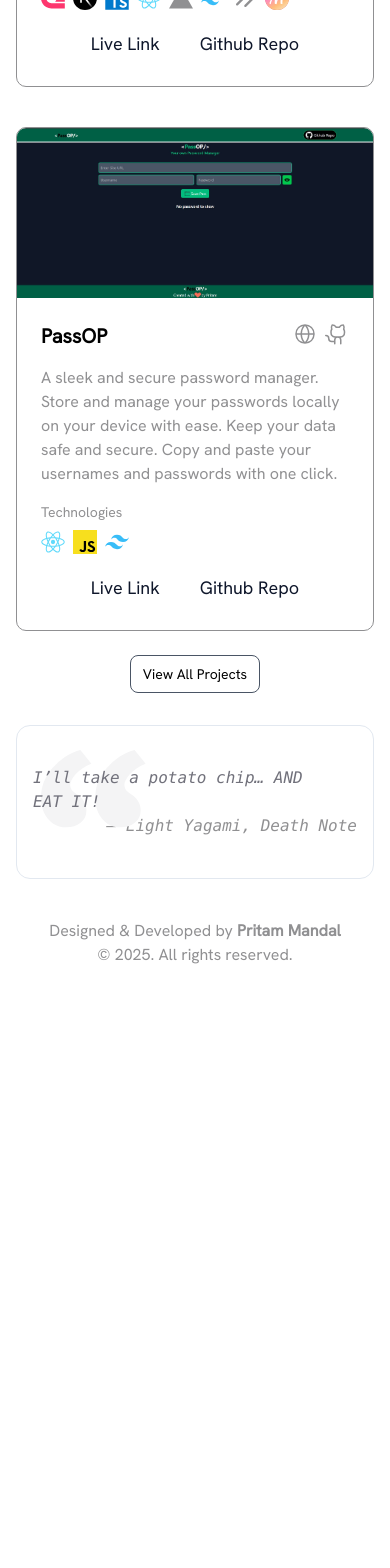
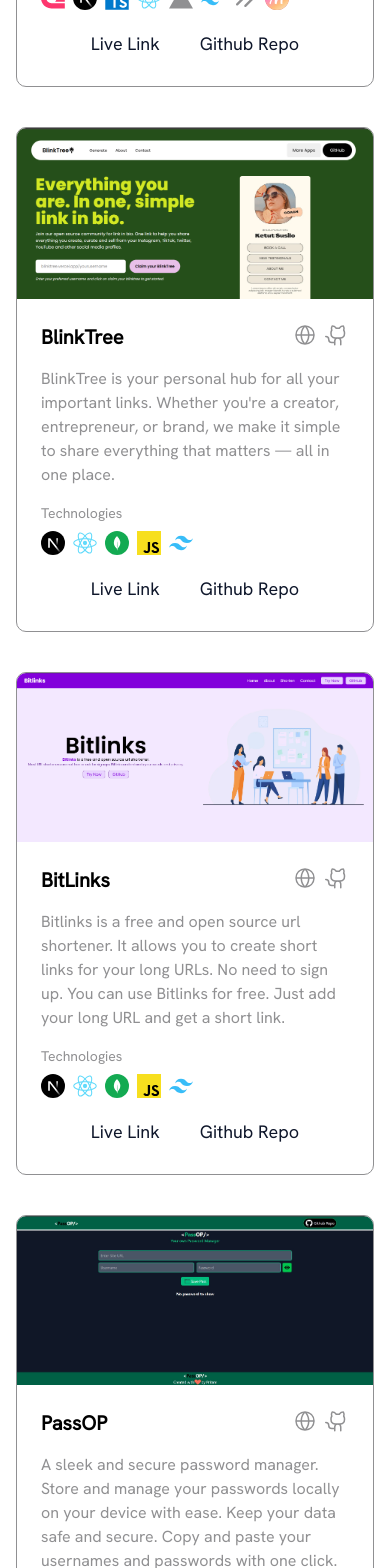
Before and after one commit to pritamdev-bit/minimal-portfolio, a Next.js app: page / in a window 390 px wide. Shown: the part 1260-2828 px from the top of the page. Before the commit the page ends 2251 px from the top, so only its background shows below. Built offline with nearby package versions, Linux system fonts and the light colour scheme; no server answers.

Commit message:
projects updated

```diff
--- a/components/Communication.jsx
+++ b/components/Communication.jsx
@@ -11,7 +11,7 @@
     return (
         <div className='mb-20'>
             <div className='flex gap-2 mb-6'>
-                <Link href="/resume" className='w-fit flex items-center gap-1 dark:bg-black dark:text-white text-black px-2 py-1 rounded-md border border-gray-600 ring-black dark:ring-white hover:ring-2'>
+                <Link href="/resume" target='_blank' className='w-fit flex items-center gap-1 dark:bg-black dark:text-white text-black px-2 py-1 rounded-md border border-gray-600 ring-black dark:ring-white hover:ring-2'>
                     <span>
                         <Image src="/resume.png" className='dark:invert' alt="resume" width={20} height={20} />
                     </span>
--- a/components/ProjectGrid.jsx
+++ b/components/ProjectGrid.jsx
@@ -13,6 +13,7 @@
 import { Appwriteic } from './iconstools/appwriteic'
 import { ButtonLink } from './LinkButton'
 import { Jsic } from './iconstools/Jsic'
+import { Mongoic } from './iconstools/Mongoic'
 
 const ProjectGrid = () => {
     return (
@@ -61,6 +62,86 @@
 
             </div>
             <div className='border border-[#909092] md:w-[350px] w-full rounded-lg overflow-hidden'>
+                <Link href="https://blinktree.vercel.app/" target="_blank">
+                    <div className='w-full overflow-hidden'>
+                        <Image src="/btree.png" alt="projects" className='md:w-[350px] w-full' width={370} height={370} />
+                    </div>
+                </Link>
+                <div className='p-6 dark:bg-[#171717]'>
+                    <div className='flex justify-between'>
+                        <div className='dark:text-white text-black text-xl font-semibold'>BlinkTree</div>
+                        <div className='flex gap-2'>
+                            <span>
+                                <Link href="https://blinktree.vercel.app/" target="_blank" >
+                                    <Site />
+                                </Link>
+                            </span>
+                            <span>
+                                <Link href="https://github.com/pritamdev-bit/blinktree" target="_blank" >
+                                    <Ghp />
+                                </Link>
+                            </span>
+                        </div>
+                    </div>
+                    <p className='my-4'>
+                        BlinkTree is your personal hub for all your important links. Whether you're a creator, entrepreneur, or brand, we make it simple to share everything that matters — all in one place.
+                    </p>
+                    <div className='text-sm mb-2'>Technologies</div>
+                    <div className='flex gap-2 mb-4'>
+                        <Nextic />
+                        <Reactic />
+                        <Mongoic />
+                        <Jsic />
+                        <Twic />
+                    </div>
+                    <div className='flex gap-2 justify-center'>
+                        <ButtonLink link={"https://blinktree.vercel.app/"} children={"Live Link"} />
+                        <ButtonLink link={"https://github.com/pritamdev-bit/blinktree"} children={"Github Repo"} />
+                    </div>
+                </div>
+
+            </div>
+            <div className='border border-[#909092] md:w-[350px] w-full rounded-lg overflow-hidden'>
+                <Link href="https://bitlinks-open.vercel.app/" target="_blank">
+                    <div className='w-full overflow-hidden'>
+                        <Image src="/blinks.png" alt="projects" className='md:w-[350px] w-full' width={370} height={370} />
+                    </div>
+                </Link>
+                <div className='p-6 dark:bg-[#171717]'>
+                    <div className='flex justify-between'>
+                        <div className='dark:text-white text-black text-xl font-semibold'>BitLinks</div>
+                        <div className='flex gap-2'>
+                            <span>
+                                <Link href="https://bitlinks-open.vercel.app/" target="_blank" >
+                                    <Site />
+                                </Link>
+                            </span>
+                            <span>
+                                <Link href="https://github.com/pritamdev-bit/bitlinks" target="_blank" >
+                                    <Ghp />
+                                </Link>
+                            </span>
+                        </div>
+                    </div>
+                    <p className='my-4'>
+                        Bitlinks is a free and open source url shortener. It allows you to create short links for your long URLs. No need to sign up. You can use Bitlinks for free. Just add your long URL and get a short link.
+                    </p>
+                    <div className='text-sm mb-2'>Technologies</div>
+                    <div className='flex gap-2 mb-4'>
+                        <Nextic />
+                        <Reactic />
+                        <Mongoic />
+                        <Jsic />
+                        <Twic />
+                    </div>
+                    <div className='flex gap-2 justify-center'>
+                        <ButtonLink link={"https://bitlinks-open.vercel.app/"} children={"Live Link"} />
+                        <ButtonLink link={"https://github.com/pritamdev-bit/bitlinks"} children={"Github Repo"} />
+                    </div>
+                </div>
+
+            </div>
+            <div className='border border-[#909092] md:w-[350px] w-full rounded-lg overflow-hidden'>
                 <Link href="https://mypassop.netlify.app/" target="_blank">
                     <div className='w-full overflow-hidden'>
                         <Image src="/passop.jpg" alt="projects" className='md:w-[350px] w-full' width={370} height={370} />
--- /dev/null
+++ b/components/iconstools/Mongoic.jsx
@@ -0,0 +1,21 @@
+import {
+    Tooltip,
+    TooltipContent,
+    TooltipTrigger,
+} from "@/components/ui/tooltip"
+
+export function Mongoic() {
+    return (
+        <Tooltip>
+            <TooltipTrigger asChild>
+                <svg width="24" height="24" viewBox="0 0 1024 1024" xmlns="http://www.w3.org/2000/svg">
+                    <circle cx="512" cy="512" r="512" fill="#13aa52" />
+                    <path d="M648.86 449.44c-32.34-142.73-108.77-189.66-117-207.59-9-12.65-18.12-35.15-18.12-35.15-.15-.38-.39-1.05-.67-1.7-.93 12.65-1.41 17.53-13.37 30.29-18.52 14.48-113.54 94.21-121.27 256.37-7.21 151.24 109.25 241.36 125 252.85l1.79 1.27v-.11c.1.76 5 36 8.44 73.34H526a726.68 726.68 0 0 1 13-78.53l1-.65a204.48 204.48 0 0 0 20.11-16.45l.72-.65c33.48-30.93 93.67-102.47 93.08-216.53a347.07 347.07 0 0 0-5.05-56.76zM512.35 659.12s0-212.12 7-212.08c5.46 0 12.53 273.61 12.53 273.61-9.72-1.17-19.53-45.03-19.53-61.53z" fill="#fff" />
+                </svg>
+            </TooltipTrigger>
+            <TooltipContent>
+                <p>MongoDB</p>
+            </TooltipContent>
+        </Tooltip>
+    )
+}
```
Also changed, not shown: public/blinks.png (added), public/btree.png (added).
